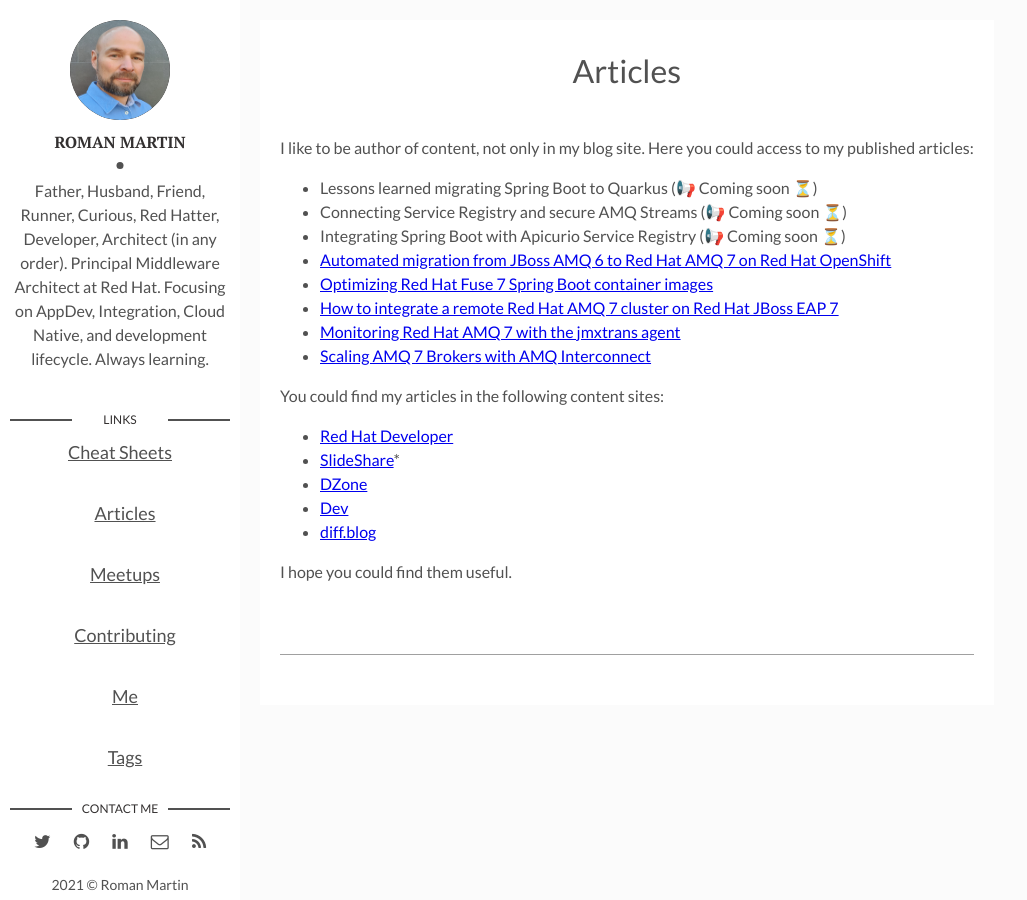
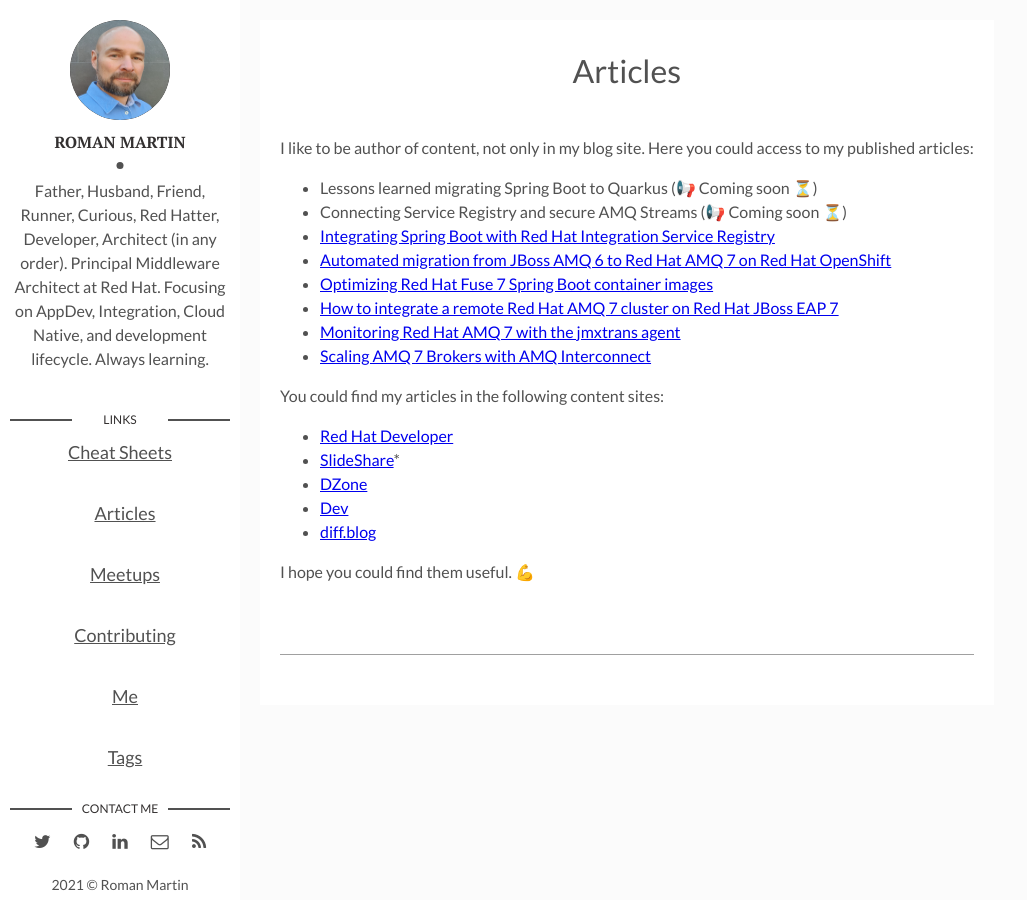
Before and after one commit to rmarting/rmarting.github.io, a Jekyll site: the page built from articles.md, in a window 1280 px wide. Shown: the whole page, without its empty margins (0-1027 px from the left). Built offline with Jekyll 4.4.1, drawn with Linux system fonts in a browser that asks for light colours; emoji names are drawn with the system emoji font.

Commit message:
:bento: New articles published in Red Hat Developers

```diff
--- a/articles.md
+++ b/articles.md
@@ -10,7 +10,7 @@ access to my published articles:
 
 * Lessons learned migrating Spring Boot to Quarkus (:loudspeaker: Coming soon :hourglass_flowing_sand:)
 * Connecting Service Registry and secure AMQ Streams (:loudspeaker: Coming soon :hourglass_flowing_sand:)
-* Integrating Spring Boot with Apicurio Service Registry (:loudspeaker: Coming soon :hourglass_flowing_sand:)
+* [Integrating Spring Boot with Red Hat Integration Service Registry](https://developers.redhat.com/blog/2021/02/15/integrating-spring-boot-with-red-hat-integration-service-registry/)
 * [Automated migration from JBoss AMQ 6 to Red Hat AMQ 7 on Red Hat OpenShift](https://developers.redhat.com/blog/2019/05/01/automated-migration-from-jboss-a-mq-6-to-red-hat-amq-7-on-red-hat-openshift/)
 * [Optimizing Red Hat Fuse 7 Spring Boot container images](https://developers.redhat.com/blog/2019/04/26/optimizing-red-hat-fuse-7-spring-boot-container-images/)
 * [How to integrate a remote Red Hat AMQ 7 cluster on Red Hat JBoss EAP 7](https://developers.redhat.com/blog/2018/12/06/how-to-integrate-a-remote-red-hat-amq-7-cluster-on-red-hat-jboss-eap-7/)
@@ -25,4 +25,4 @@ You could find my articles in the following content sites:
 * [Dev](https://dev.to/rmarting)
 * [diff.blog](https://diff.blog/rmarting/)
 
-I hope you could find them useful.
+I hope you could find them useful. :muscle:
```
